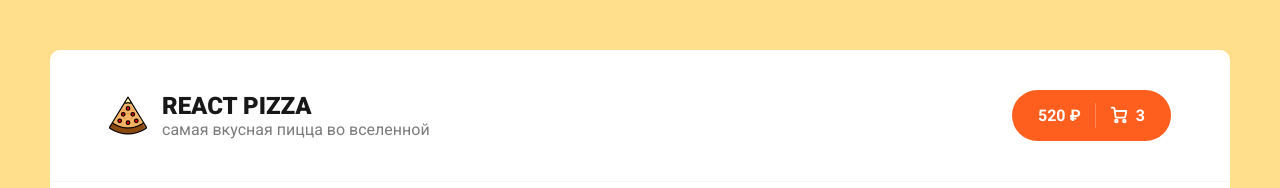
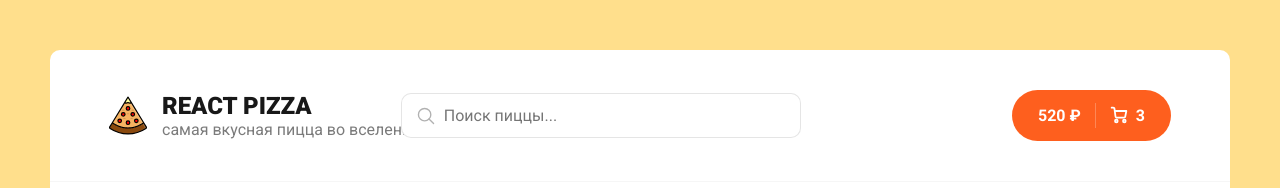
Before and after one commit to VitalyIgorevich/Pizza-react, a React (Create React App) app: page / in a window 1280 px wide. Shown: the top 188 px of the page. Built offline with nearby package versions, Linux system fonts and the light colour scheme; no server answers.

Commit message:
adding product search

```diff
--- a/src/App.js
+++ b/src/App.js
@@ -8,15 +8,18 @@
 
 
 function App() {
+  const[searcValue, setSearchValue] = React.useState('')
+
+
 return (
     <div className="wrapper">
 
-     <Header />
+     <Header searcValue={searcValue} setSearchValue={setSearchValue}/>
 
      <div class="content">
         <div class="container">
           <Routes>
-            <Route path="/" element={<Home/>}/>
+            <Route path="/" element={<Home searcValue={searcValue} setSearchValue={setSearchValue}/>}/>
             <Route path="/cart" element={<Cart/>}/>
             <Route path="*" element={<NotFound />}/>
           </Routes>
--- a/src/components/Header.jsx
+++ b/src/components/Header.jsx
@@ -1,7 +1,8 @@
 import React from 'react'
 import { Link } from 'react-router-dom'
+import Search from './Search'
 
-const Header = () => {
+const Header = ({searcValue, setSearchValue}) => {
   return (
     <div class="header">
     <div class="container">
@@ -12,6 +13,7 @@
           <p>самая вкусная пицца во вселенной</p>
         </div>
       </Link>
+      <Search searcValue={searcValue} setSearchValue={setSearchValue}/>
       <Link to="/cart" class="header__cart">
         <a href="/cart.html" class="button button--cart">
           <span>520 ₽</span>
--- /dev/null
+++ b/src/components/Search/Search.module.scss
@@ -0,0 +1,40 @@
+.root {
+  position: relative;
+  left: -120px;
+}
+
+.input {
+  border: 1px solid rgba(0, 0, 0, 0.1);
+  padding: 12px 20px;
+  padding-left: 42px;
+  width: 400px;
+  border-radius: 10px;
+  font-size: 16px;
+
+  &:focus {
+    border: 1px solid rgba(0, 0, 0, 0.2);
+  }
+}
+
+.icon {
+  width: 22px;
+  height: 22px;
+  opacity: 0.3;
+  position: absolute;
+  left: 14px;
+  top: 12px;
+}
+
+.clearIcon {
+  width: 18px;
+  height: 18px;
+  opacity: 0.3;
+  position: absolute;
+  right: 15px;
+  top: 15px;
+  cursor: pointer;
+
+  &:hover {
+    opacity: 0.8;
+  }
+}
--- /dev/null
+++ b/src/components/Search/index.jsx
@@ -0,0 +1,63 @@
+import React from "react";
+import styles from "./Search.module.scss";
+
+const Search = ({searcValue, setSearchValue}) => {
+  return (
+    <div className={styles.root}>
+      <svg
+        className={styles.icon}
+        enableBackground="new 0 0 32 32"
+        id="EditableLine"
+        version="1.1"
+        viewBox="0 0 32 32"
+        xmlns="http://www.w3.org/2000/svg"
+      >
+        <circle
+          cx="14"
+          cy="14"
+          fill="none"
+          id="XMLID_42_"
+          r="9"
+          stroke="#000000"
+          strokeLinecap="round"
+          strokeLinejoin="round"
+          strokeMiterlimit="10"
+          strokeWidth="2"
+        />
+        <line
+          fill="none"
+          id="XMLID_44_"
+          stroke="#000000"
+          strokeLinecap="round"
+          strokeLinejoin="round"
+          strokeMiterlimit="10"
+          strokeWidth="2"
+          x1="27"
+          x2="20.366"
+          y1="27"
+          y2="20.366"
+        />
+      </svg>
+      <input
+        value={searcValue}
+        onChange={(event) => setSearchValue(event.target.value)}
+        className={styles.input}
+        placeholder="Поиск пиццы..."
+      />
+
+      {searcValue && (
+         <svg
+         onClick={() => setSearchValue('')}
+         className={styles.clearIcon}
+         viewBox="0 0 20 20"
+         xmlns="http://www.w3.org/2000/svg"
+       >
+         <path d="M10 8.586L2.929 1.515 1.515 2.929 8.586 10l-7.071 7.071 1.414 1.414L10 11.414l7.071 7.071 1.414-1.414L11.414 10l7.071-7.071-1.414-1.414L10 8.586z" />
+       </svg>
+      )}
+
+    </div>
+  );
+};
+
+export default Search;
--- a/src/pages/Home.jsx
+++ b/src/pages/Home.jsx
@@ -4,18 +4,22 @@
 import Skeleton from "../components/Skeleton";
 import Categories from "../components/Categories";
 
-const Home = () => {
+const Home = ({searcValue, setSearchValue}) => {
     const[itemsPizza, setItemsPizza] = React.useState([])
     const[isLoader, setIsLoader] = React.useState(true)
     const[categoriesId, setCategoriesId] = React.useState(0)
     const[sortType, setSortType] = React.useState({name: "популярности", sortProperty: "rating"})
 
+    const sortBy = sortType.sortProperty.replace()
+    const order = sortType.sortProperty.includes()
+    const category = categoriesId > 0 ? `category=${categoriesId}` : '';
+    const search = searcValue ? `&search=${searcValue}`: '';
+
 
     React.useEffect(() => {
       setIsLoader(true)
-      fetch(`https://62dad12bd1d97b9e0c46fef9.mockapi.io/items?${
-        categoriesId > 0 ? `category=${categoriesId}` : ''
-      }&sortBy=${sortType.sortProperty}&order=desc`)
+      fetch(`https://62dad12bd1d97b9e0c46fef9.mockapi.io/items?${category}&sortBy=${sortBy}&order=${order}${search} `
+      )
       .then((response) => {
         return response.json()
       })
@@ -23,11 +27,7 @@
         setItemsPizza(data)
         setIsLoader(false)
       })
-    },[categoriesId,sortType])
-    console.log("🚀 ~ categoriesId", categoriesId)
-
-
-
+    },[categoriesId,sortType, searcValue])
 
   return (
     <>
@@ -40,7 +40,14 @@
           <h2 class="content__title">Все пиццы</h2>
           <div class="content__items">
             {isLoader ? [...new Array(6)].map((_, index) => <Skeleton key={index} />) :
-            itemsPizza.map((itemPizza) =>
+            itemsPizza
+            // .filter((obj) => {
+            //   if(obj.title.toLowerCase().includes(searcValue.toLowerCase())) {
+            //     return true
+            //   }
+            //   return false
+            // })
+            .map((itemPizza) =>
             <PizzaBlock {...itemPizza}/>
           )}
 
```
